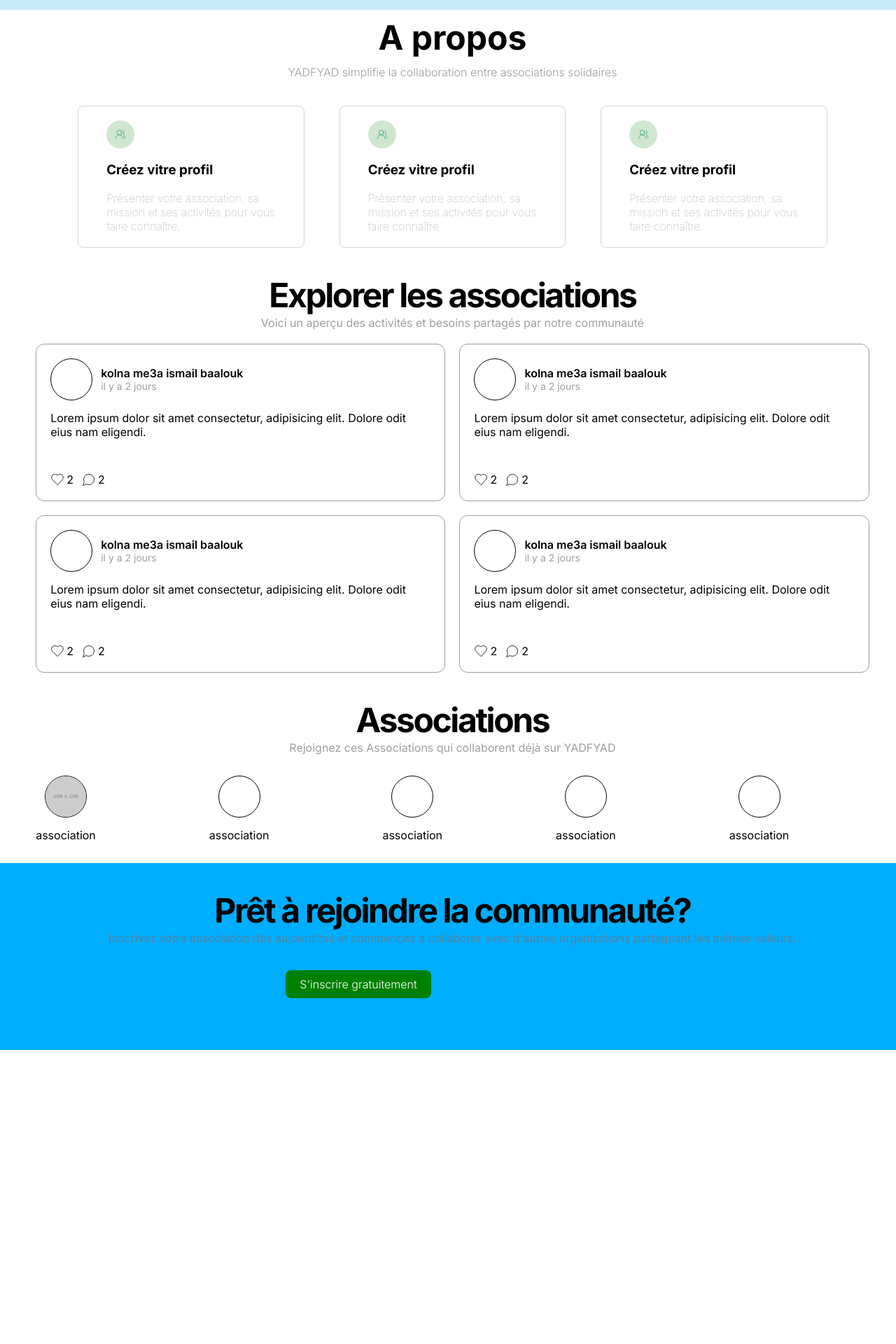
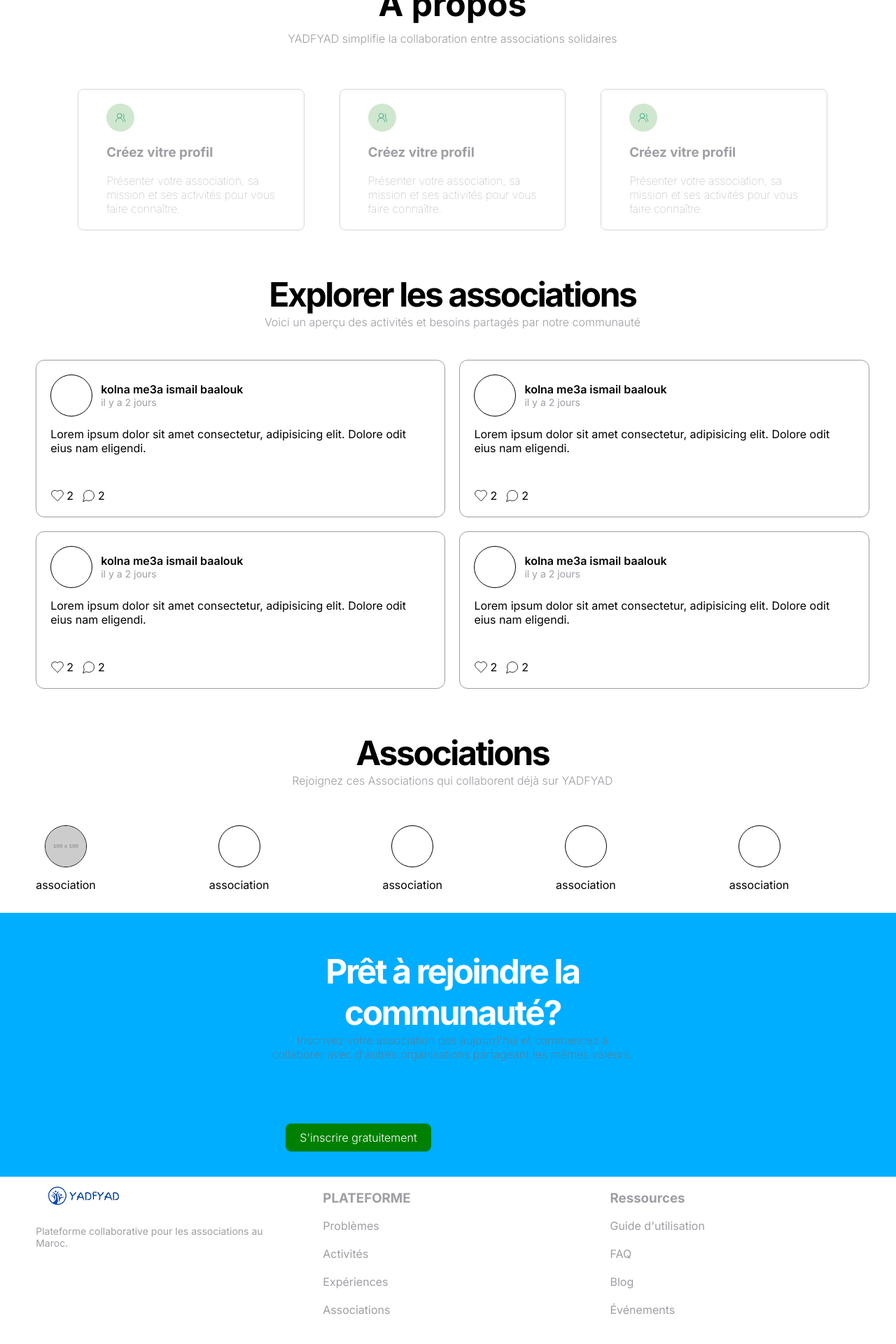
Before and after one commit to kenzaaboulmajd/YADFYAD-PFE, a PHP site: page / in a window 1280 px wide; the page is wider, and only the part inside the window is pictured. Shown: the part 520-2440 px from the top of that part at 70% size. Before the commit the page ends 2020 px from the top of that part, so only its background shows below. Run offline with PHP 8.4, Linux system fonts and the light colour scheme; grey boxes labelled with a size stand in for pictures from a placeholder-image service; some libraries are stand-ins or nearby versions.

Commit message:
landing page

```diff
--- a/assets/styles/landingpage.css
+++ b/assets/styles/landingpage.css
@@ -76,6 +76,7 @@
     flex-direction: column;
     justify-content: center;
     align-items: center;
+    padding: 2%;
 }
 .title h2{
     font-size: 48px;
@@ -119,10 +120,12 @@
  }
 
  /* =====start explorer =====*/
+
 .explorer .titre{
     width: 100%;
      display: block;
     text-align: center;
+    padding: 2%;
 }
 .titre h2{
     font-size: 48px;
@@ -132,7 +135,7 @@
 }
 .titre p{
     font-size: 16px;
-    font-weight: 400;
+    font-weight: 300;
     color: var(--lightGrey);
     margin: auto;
 }
@@ -210,6 +213,7 @@
 }
 .association .titre{
     text-align: center;
+    padding: 2%;
 }
 .slides{
     margin: 30px 0;
@@ -232,16 +236,31 @@
 /* REJOINDRE */
 section.rejoindre{
     background-color: #00aeff;
-    padding: 3% 0;
+
 
 }
-.rejoindre .titre{
-  text-align: center;
-  min-width: 675px;
+.rejoindre .info{
+    text-align: center;
+    padding: 54px 337px;
 }
-.button{
+.info h2{
+    font-size: 48px;
+    font-weight: 700;
+    letter-spacing: -2.4px;
+    margin: auto;
+    color:white;
+}
+.info p {
+    font-size: 16px;
+    font-weight: 300;
+    color: var(--lightGrey);
+    margin: auto;
+    color:whit;
+}
+.boutton{
    padding:3% 30%;
 }
+
 .rejoindre a{
     color: white;
     width: fit-content;
@@ -252,3 +271,44 @@
     font-weight: 300;
     border-radius: 8px;
 }
+
+/* START FOOTER  */
+footer{
+    width: 100%;
+    height: auto;
+    position: relative;
+    margin-bottom:0 ;
+
+  }
+  .logo p{
+    color: var(--lightGrey);
+    font-size: 14px;
+  }
+  footer .footer-link{
+    display: grid;
+    grid-template-columns: repeat(auto-fill, minmax(280px, 1fr));
+    gap: 40px;
+
+  }
+  .column ul{
+display: flex;
+flex-direction: column;
+gap: 20px;
+list-style: none;
+padding: 0;
+  }
+  .column ul li a{
+    text-decoration: none;
+    color: var(--lightGrey);
+
+}
+.copyright{
+    display: block;
+    border-top: 1px solid rgb(3, 3, 3);
+    text-align: center;
+    padding: 20px 0;
+}
+
+.column h3{
+    color: var(--lightGrey);
+}
--- a/index.php
+++ b/index.php
@@ -279,17 +279,69 @@
     <!-- START REJOINDRE -->
     <section class="rejoindre">
         <div class="container">
-            <div class="titre">
+            <div class="info">
                 <h2>Prêt à rejoindre la communauté?</h2>
                 <p>Inscrivez votre association dès aujourd'hui et commencez à collaborer avec d'autres organisations
                     partageant les mêmes valeurs.</p>
             </div>
-            <div class="button">
+            <div class="boutton">
                 <a href="#">S'inscrire gratuitement </a>
             </div>
         </div>
     </section>
     <!-- END REJOINDRE -->
+
+    <!-- START FOOTER -->
+    <footer>
+        <div class="container">
+
+            <div class="footer-link">
+                <div class="logo">
+                    <img src="assets/images/logo.png" alt="LOGO yadfyad">
+                    <p>Plateforme collaborative pour les associations au Maroc.</p>
+                </div>
+                <div class="column">
+                    <h3>PLATEFORME</h3>
+                    <ul>
+                        <li><a href="#">Problèmes</a></li>
+                        <li><a href="#">Activités </a></li>
+                        <li><a href="#"> Expériences</a></li>
+                        <li><a href="#">Associations </a></li>
+
+                    </ul>
+                </div>
+
+                <div class="column">
+                    <h3>Ressources</h3>
+                    <ul>
+                        <li><a href="#">Guide d'utilisation</a></li>
+                        <li><a href="#">FAQ </a></li>
+                        <li><a href="#"> Blog</a></li>
+                        <li><a href="#"> Événements</a></li>
+
+                    </ul>
+                </div>
+
+                <div class="column">
+                    <h3>A PROPOS</h3>
+                    <ul>
+                        <li><a href="#">Notre mission </a></li>
+                        <li><a href="#"> Equipe</a></li>
+                        <li><a href="#"> Contact</a></li>
+                        <li><a href="#"> Confidentialité</a></li>
+
+                    </ul>
+
+                </div>
+            </div>
+        </div>
+        <div class="copyright">
+
+            &copy; 2025 YADFYAD.Tous droits reveser.
+
+        </div>
+    </footer>
+    <!-- END FOOTER -->
     <script src="script.js"></script>
 </body>
 
```
Also changed, not shown: authentification.css (added, +171 -0 lines), inscription-mem.php (added, +76 -0 lines), inscription.php (added, +82 -0 lines), publication/activite.php (renamed from activite.php), publication/experience.php (renamed from experience.php), publication/probleme.php (renamed from probleme.php), 1 other file.
